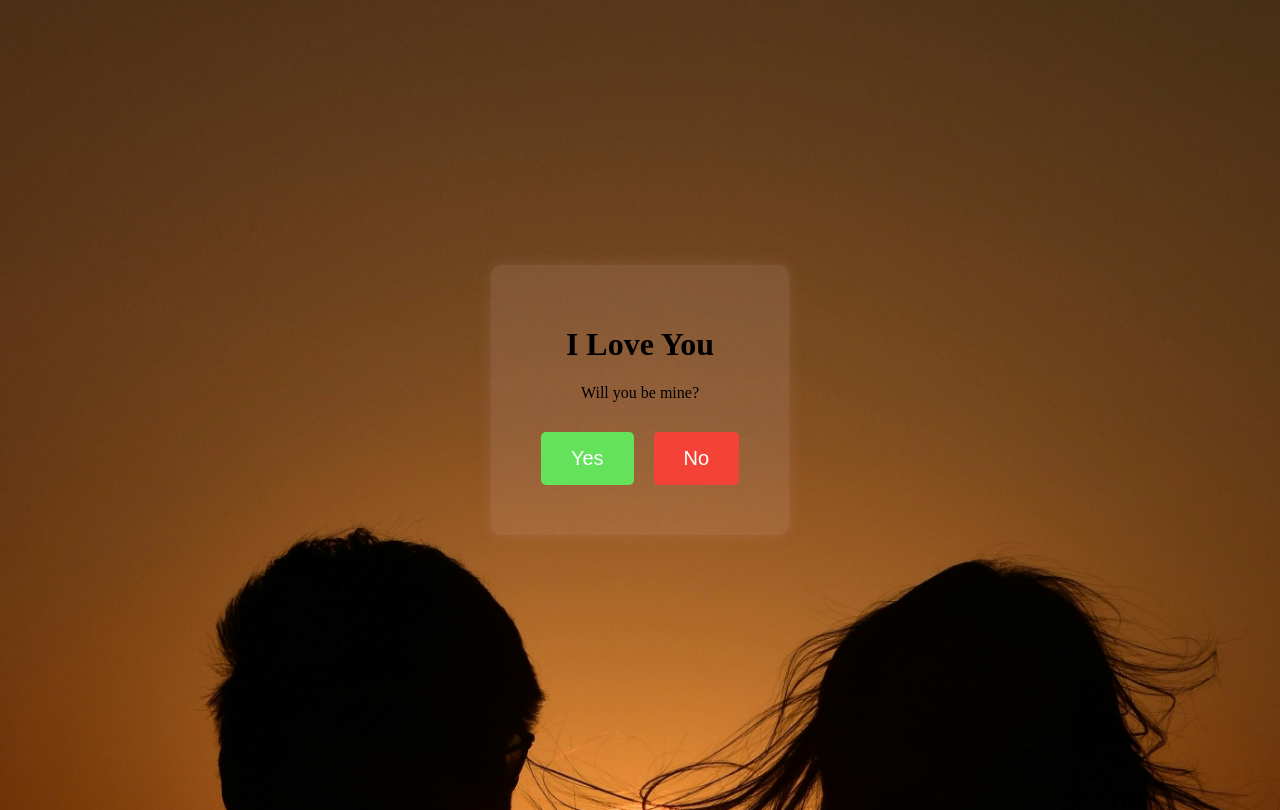
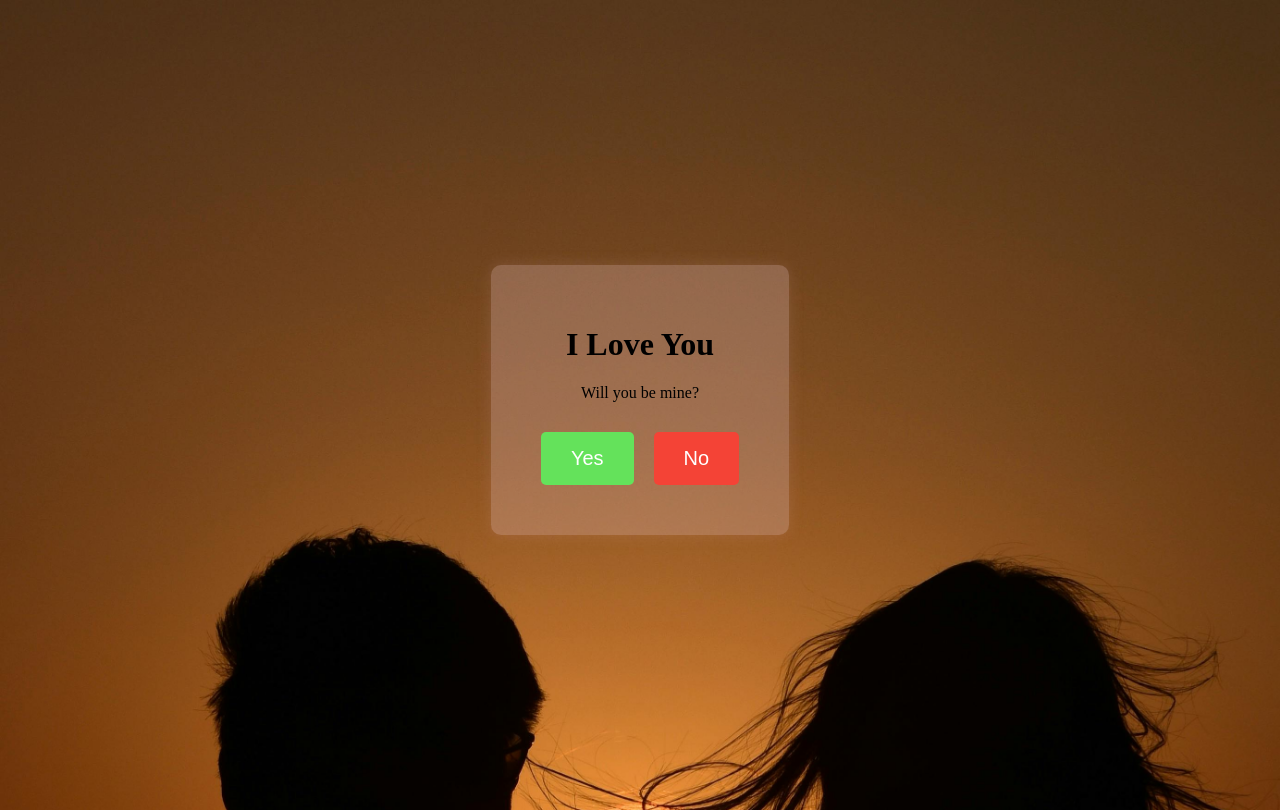
Before and after one commit to rj8853671/proposal, a plain HTML site: page index.html in a window 1280 px wide. Drawn offline with Linux system fonts and the light colour scheme.

Commit message:
Update love.css

```diff
--- a/love.css
+++ b/love.css
@@ -20,7 +20,7 @@ body {
 }
 
 .card {
-    background-color: rgba(222, 181, 181, 0.15); /* White with 80% opacity */
+    background-color: rgba(222, 181, 181, 0.30); /* White with 80% opacity */
     border-radius: 10px;
 
     padding: 20px 60px;
```
